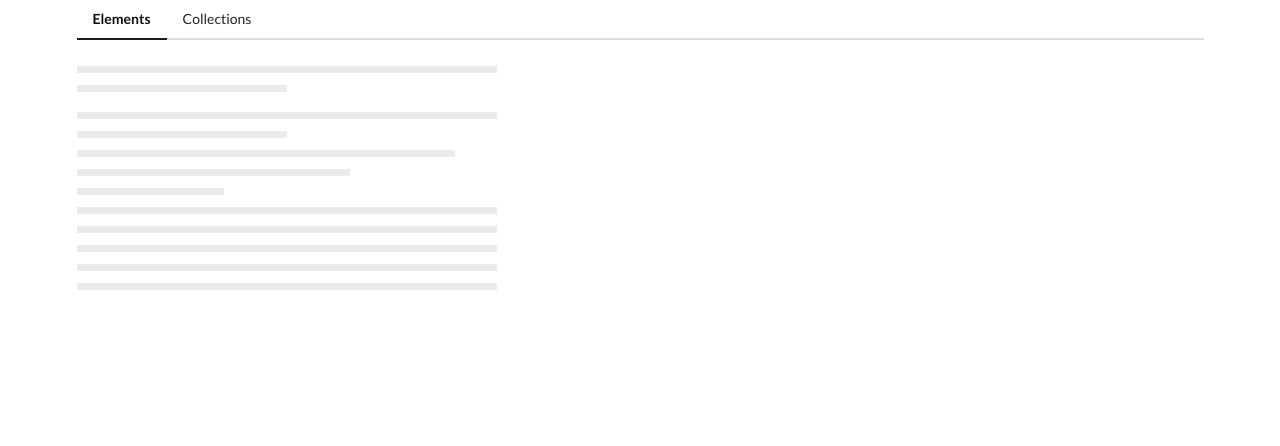
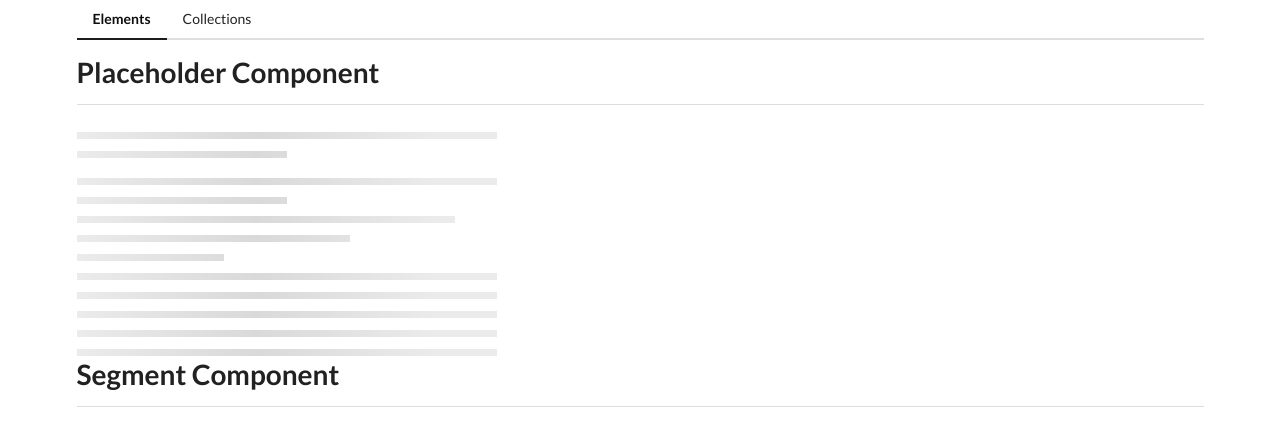
Before and after one commit to benhsieh-dev/comps, an Angular app: page /elements in a window 1280 px wide. Shown: the top 446 px of the page. Built offline with nearby package versions, Linux system fonts and the light colour scheme.

Commit message:
Add widget module and share into element home component

```diff
--- a/src/app/elements/elements-home/elements-home.component.html
+++ b/src/app/elements/elements-home/elements-home.component.html
@@ -1 +1,8 @@
+<app-divider>
+    Placeholder Component
+</app-divider>
 <app-placeholder [lines]="10"></app-placeholder>
+
+<app-divider>
+    Segment Component
+</app-divider>
--- a/src/app/elements/elements.module.ts
+++ b/src/app/elements/elements.module.ts
@@ -5,13 +5,16 @@
 import { ElementsHomeComponent } from './elements-home/elements-home.component';
 import { PlaceholderComponent } from './placeholder/placeholder.component';
 import { TimesDirective } from './times.directive';
+import { SharedModule } from '../shared/shared.module';
+
 
 
 @NgModule({
   declarations: [ElementsHomeComponent, PlaceholderComponent, TimesDirective],
   imports: [
     CommonModule,
-    ElementsRoutingModule
+    ElementsRoutingModule,
+    SharedModule
   ],
   exports: []
 })
--- /dev/null
+++ b/src/app/shared/divider/divider.component.html
@@ -0,0 +1,4 @@
+<h1>
+    <ng-content></ng-content>
+</h1>
+<div class="ui divider"></div>
--- /dev/null
+++ b/src/app/shared/divider/divider.component.ts
@@ -0,0 +1,15 @@
+import { Component, OnInit } from '@angular/core';
+
+@Component({
+  selector: 'app-divider',
+  templateUrl: './divider.component.html',
+  styleUrls: ['./divider.component.css']
+})
+export class DividerComponent implements OnInit {
+
+  constructor() { }
+
+  ngOnInit(): void {
+  }
+
+}
```
Also changed, not shown: src/app/shared/shared.module.ts (added, +14 -0 lines), src/app/shared/divider/divider.component.css (added), 1 other file (tests, documents, lock files or other folders).
